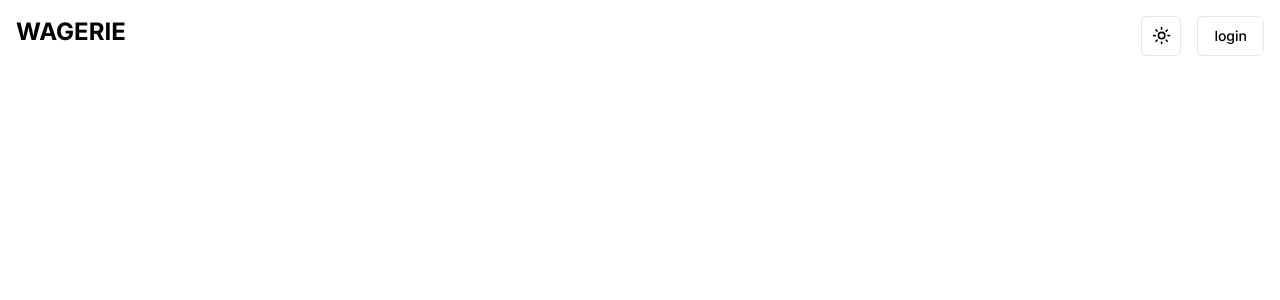
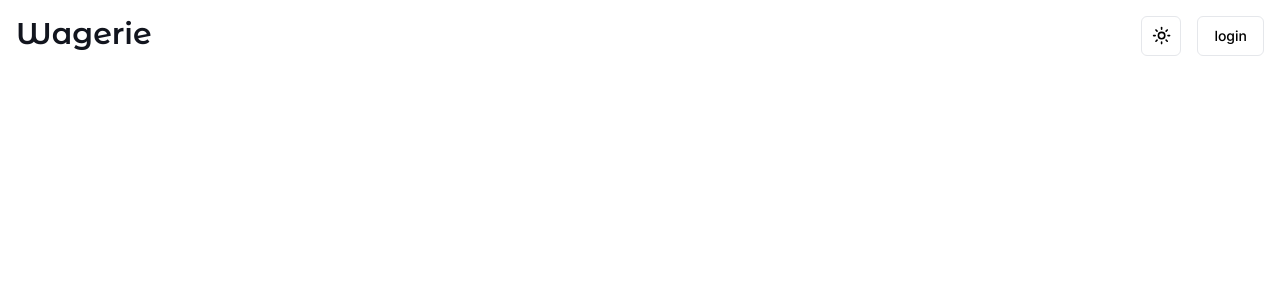
Before and after one commit to wagerie/wagerie, a Next.js app: page / in a window 1280 px wide. Shown: the top 300 px of the page. Built offline with nearby package versions, Linux system fonts and the light colour scheme.

Commit message:
added container to the auth layout

```diff
--- a/app/page.tsx
+++ b/app/page.tsx
@@ -1,4 +1,5 @@
 import { BtnComponent } from "@/components/atoms/button-component";
+import { PrimaryLogo } from "@/components/atoms/logo";
 import { ModeToggle } from "@/components/atoms/toggle-theme";
 import { Button } from "@/components/ui/button";
 import Image from "next/image";
@@ -6,8 +7,8 @@ import Link from "next/link";
 
 export default function Home() {
   return (
-    <main className="flex min-h-screen justify-between p-4 gap-4">
-      <Link href={"/"} className="text-2xl font-bold uppercase dark:text-white">Wagerie</Link>
+    <main className="flex min-h-screen justify-between p-4 gap-4 container">
+      <PrimaryLogo />
       <div className="flex justify-end gap-4">
         <ModeToggle />
 
--- a/components/atoms/logo.tsx
+++ b/components/atoms/logo.tsx
@@ -7,7 +7,7 @@ const montserratAlternates = Montserrat_Alternates({
   weight: ["100", "200", "300", "400", "500", "600", "700", "800", "900"],
 });
 
-export const PrimaryLogo = () => {
+export const PrimaryLogo = ({className}: {className?: string}) => {
   return (
     <>
       {/* <Image
@@ -17,7 +17,7 @@ export const PrimaryLogo = () => {
         height={28}
         draggable={false}
       /> */}
-      <h1 className={cn("text-white text-3xl font-semibold", montserratAlternates.className)}>
+      <h1 className={cn("text-main-bg text-3xl font-semibold dark:text-primary", montserratAlternates.className, className)}>
         Wagerie
       </h1>
     </>
--- a/components/layout/auth-layout.tsx
+++ b/components/layout/auth-layout.tsx
@@ -6,10 +6,10 @@ import AuthTestimonials from "../molecules/auth-testimonials";
 
 function AuthLayout({ children }: { children: React.ReactNode }) {
   return (
-    <div className="grid grid-cols-2 min-h-screen p-5">
+    <div className="grid grid-cols-2 min-h-screen p-5 container">
       <div className="p-[60px] bg-[#1c202c] dark:bg-[url('/assets/images/soft-light.png'),_url('/assets/images/overlay.png')] rounded-[30px] bg-[url('/assets/images/overlay.png'),_url('/assets/images/group.png')] bg-[size:cover,_cover] bg-[position:center,_center] flex flex-col justify-between">
         <Link href={"/"}>
-          <PrimaryLogo />
+          <PrimaryLogo className="text-primary" />
         </Link>
 
         <AuthTestimonials />
```
